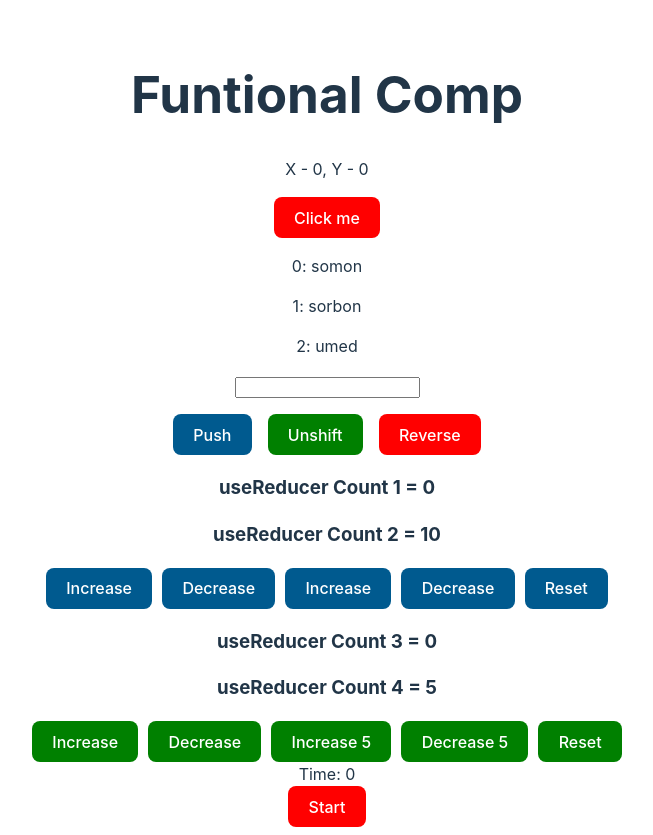
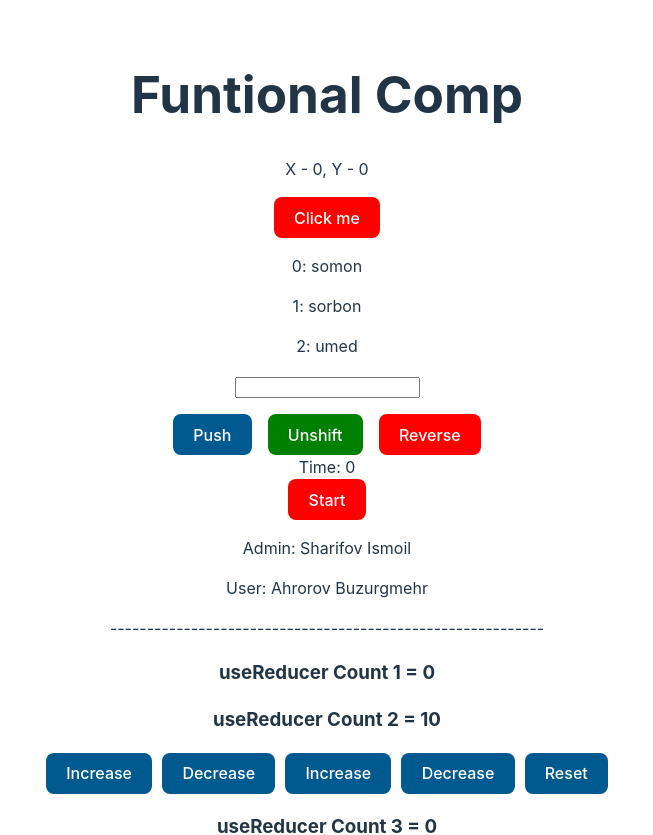
Before and after one commit to Ismoil00/Codevolution_React_Tutorial, a React (Vite) app: page / in a window 1280 px wide. Shown: the top 835 px of the page, without its empty margins (313-966 px from the left). Built offline with nearby package versions, Linux system fonts and the light colour scheme.

Commit message:
some little changes

```diff
--- a/src/App.jsx
+++ b/src/App.jsx
@@ -38,10 +38,10 @@ function App() {
           Click me
         </button>
       </Func_Comp>
+      <Stopwatch />
+      <ParentContext />
       <MultipleUseReducer />
       <ObjectUseReducer />
-      <Stopwatch />
-      <ParentContext />
       <hr />
       <Class_Comp name="Comp">
         <p>Class Component Child Property</p>
--- a/src/components/multipleUseReducer.jsx
+++ b/src/components/multipleUseReducer.jsx
@@ -22,6 +22,7 @@ const MultipleUseReducer = () => {
 
   return (
     <div>
+      <p>-----------------------------------------------------------</p>
       <h3>useReducer Count 1 = {countOne}</h3>
       <h3>useReducer Count 2 = {countTwo}</h3>
       <div
```
